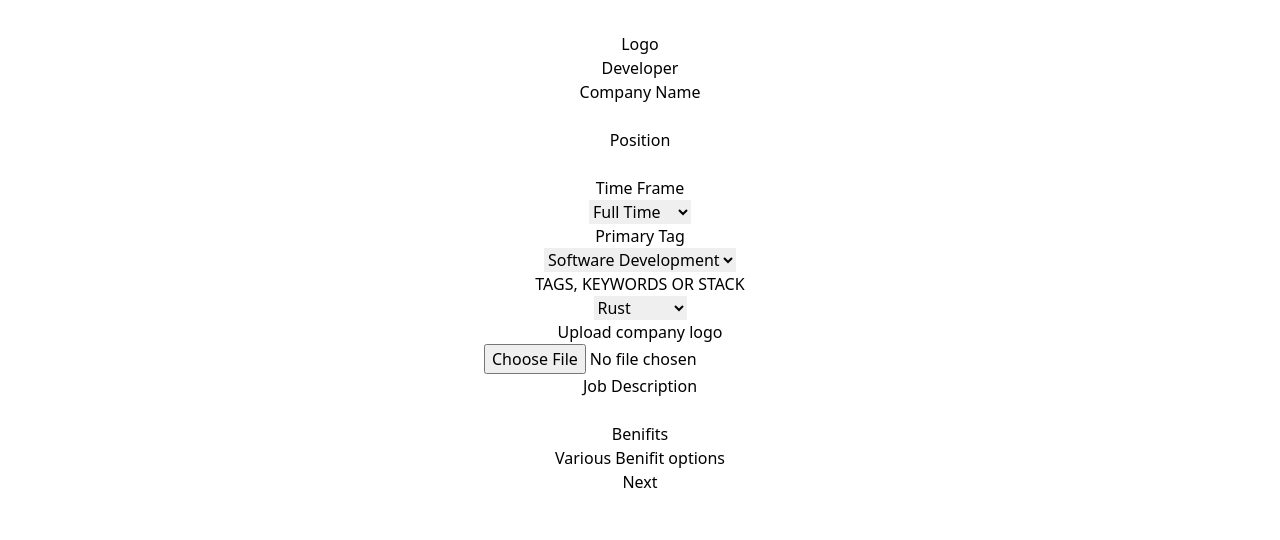
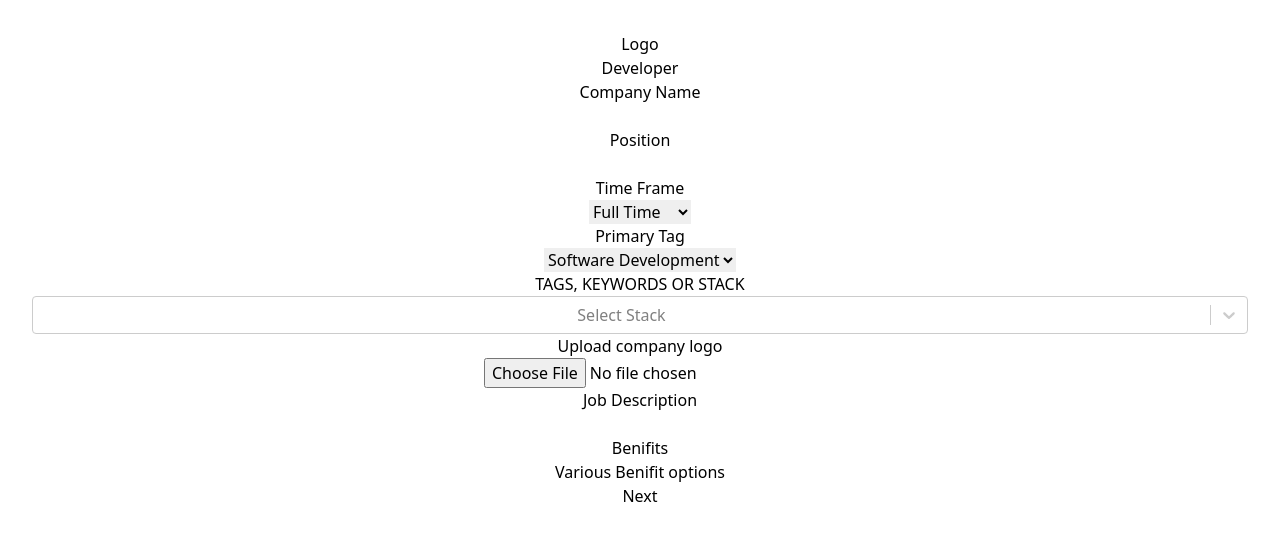
Before and after one commit to Bitshala-Incubator/worksat, a React (Vite) app in the folder client/: page /postJob in a window 1280 px wide. Shown: the top 540 px of the page. Built offline with nearby package versions, Linux system fonts and the light colour scheme.

Commit message:
minor updates and adjustments

```diff
--- a/client/package.json
+++ b/client/package.json
@@ -15,7 +15,8 @@
     "react-dom": "^18.2.0",
     "react-icons": "^4.11.0",
     "react-modal": "^3.16.1",
-    "react-router-dom": "^6.16.0"
+    "react-router-dom": "^6.16.0",
+    "react-select": "^5.7.5"
   },
   "devDependencies": {
     "@types/react": "^18.2.15",
--- a/client/src/components/browseDevs.jsx
+++ b/client/src/components/browseDevs.jsx
@@ -1,5 +1,6 @@
 // import Link from "next/link";
 import React from "react";
+import { Link } from "react-router-dom";
 
 const BrowseDevs = () => {
   return (
@@ -20,10 +21,10 @@ const BrowseDevs = () => {
           <div className="border-2">
             <div className="flex justify-between m-5">
               {/* <Link href='/pages/devProfile'> */}
-                <div>image</div>
+              <div>image</div>
               {/* </Link> */}
               {/* <Link href='/pages/devProfile'> */}
-                <div>Name/ Pseudonym</div>
+              <div>Name/ Pseudonym</div>
               {/* </Link> */}
             </div>
             <div className="m-5 p-3">
@@ -38,7 +39,9 @@ const BrowseDevs = () => {
               <li className="bg-red-300 p-5 m-2 rounded-lg">rust</li>
             </div>
             <div className="flex justify-center m-5">
-              <div className="bg-red-400 p-5 rounded-lg">Contact</div>
+              <Link to="/devProfile">
+                <div className="bg-red-400 p-5 rounded-lg">Contact</div>
+              </Link>
             </div>
           </div>
           <div className="text-center mt-5">and so on....</div>
--- a/client/src/components/browseJobs.jsx
+++ b/client/src/components/browseJobs.jsx
@@ -1,16 +1,22 @@
-import React from "react";
+import React, { useState } from "react";
 import { Link } from "react-router-dom";
 
 const BrowseJobs = () => {
+  const [search, setSearch] = useState("");
+  console.log(search);
   return (
     <div>
       <div className="flex justify-center">
         <div className="text-5xl">Browse Jobs</div>
       </div>
 
-      <div className=" flex mt-10 justify-center">
+      <div className=" flex mt-10 justify-center mb-6">
         <div className="flex-col">
-          <input placeholder="Search" className="text-black" />
+          <input
+            placeholder="Search"
+            className="text-black"
+            onChange={(e) => setSearch(e.target.value)}
+          />
           <div>Filter</div>
           <div className="flex border-white border-2 p-5 m-3">
             {/* <Link href='/pages/companyDetail'> */}
@@ -25,7 +31,7 @@ const BrowseJobs = () => {
                 Sapiente, labore!
               </div>
             </div>
-            <Link to='/jobDetail'>
+            <Link to="/jobDetail">
               <div className="bg-red-300 p-3 rounded-lg m-3">See Details</div>
             </Link>
           </div>
--- a/client/src/components/navbar.jsx
+++ b/client/src/components/navbar.jsx
@@ -5,17 +5,17 @@ import Login from "../pages/login";
 const NavBar = () => {
   return (
     <div className="flex justify-between mb-3">
-      <Link to='/'>
-      <div>Logo</div>
+      <Link to="/">
+        <div>Logo</div>
       </Link>
       <div className="flex">
         <Link to="postJob">
           <div className="bg-red-400 p-3 rounded-lg mx-3">Post a job</div>
         </Link>
         {/* <Login /> */}
-        <Link to='/devProfile'>
+        {/* <Link to='/devProfile'>
           <div className="bg-red-400 p-3 rounded-lg mx-3">Developer</div>
-        </Link>
+        </Link> */}
       </div>
     </div>
   );
--- a/client/src/pages/devProfile.jsx
+++ b/client/src/pages/devProfile.jsx
@@ -1,7 +1,34 @@
-import React from "react";
+import React, { useState } from "react";
 import { Link } from "react-router-dom";
+import Modal from "react-modal";
+
+const customStyles = {
+  content: {
+    top: "50%",
+    left: "50%",
+    right: "auto",
+    bottom: "auto",
+    marginRight: "-50%",
+    transform: "translate(-50%, -50%)",
+  },
+};
 
 const DevProfile = () => {
+  const [modalIsOpen, setIsOpen] = useState(false);
+  let subtitle;
+
+  function openModal() {
+    setIsOpen(true);
+  }
+
+  function afterOpenModal() {
+    // references are now sync'd and can be accessed.
+    subtitle.style.color = "#f00";
+  }
+
+  function closeModal() {
+    setIsOpen(false);
+  }
   return (
     <>
       <div className="flex justify-between mb-3">
@@ -9,7 +36,7 @@ const DevProfile = () => {
           <div>Logo</div>
         </Link>
         <div className="flex">
-        <Link to="/#">
+          <Link to="/#">
             <div className="bg-red-400 p-3 rounded-lg mx-3">Edit Profile</div>
           </Link>
           <Link to="/postJob">
@@ -78,9 +105,31 @@ const DevProfile = () => {
             </p>
           </div>
 
-          <div className="bg-red-400 p-3 rounded-lg mx-3 mt-5 mb-10">
+          <div
+            className="bg-red-400 p-3 rounded-lg mx-3 mt-5 mb-10"
+            onClick={openModal}
+          >
             Unlock Contact Section
           </div>
+
+          <Modal
+            isOpen={modalIsOpen}
+            onAfterOpen={afterOpenModal}
+            onRequestClose={closeModal}
+            style={customStyles}
+            contentLabel="Example Modal"
+          >
+            <h2 ref={(_subtitle) => (subtitle = _subtitle)}>Hello</h2>
+            <button onClick={closeModal}>close</button>
+            <p>The payment Page will go here</p>
+            {/* A Flag will go here if the payment gets successful, and the contact detail will be revealed */}
+            <button
+              className="bg-red-400 px-3 py-2 mt-5 rounded-lg"
+              onClick={closeModal}
+            >
+              close
+            </button>
+          </Modal>
         </div>
       </div>
     </>
--- a/client/src/pages/home.jsx
+++ b/client/src/pages/home.jsx
@@ -2,7 +2,7 @@ import React from "react";
 import { Tabs, Tab } from "../components/tabs";
 import BrowseDevs from "../components/browseDevs";
 import BrowseJobs from "../components/browseJobs";
-import Login from './login'
+import Login from "./login";
 import { Link } from "react-router-dom";
 import NavBar from "../components/navbar";
 
--- a/client/src/pages/jobDetail.jsx
+++ b/client/src/pages/jobDetail.jsx
@@ -4,17 +4,16 @@ import { Link } from "react-router-dom";
 const JobDetail = () => {
   return (
     <>
-
       <div className="flex justify-between mb-3">
-      <Link to='/'>
+        <Link to="/">
           <div>Logo</div>
         </Link>
         <div className="flex">
-        <Link to="postJob">
+          <Link to="/postJob">
             <div className="bg-red-400 p-3 rounded-lg mx-3">Post a job</div>
           </Link>
           {/* <Login /> */}
-        <Link to='/devProfile'>
+          <Link to="/devProfile">
             <div className="bg-red-400 p-3 rounded-lg mx-3">Developer</div>
           </Link>
         </div>
@@ -24,8 +23,8 @@ const JobDetail = () => {
         <dev className="text-5xl">Job Role</dev>
 
         <div>
-        Job detail Lorem, ipsum dolor sit amet consectetur adipisicing elit. Rem
-        dolores, ad eum error magni laudantium tempore quia. Esse deleniti
+          Job detail Lorem, ipsum dolor sit amet consectetur adipisicing elit.
+          Rem dolores, ad eum error magni laudantium tempore quia. Esse deleniti
           officia debitis. Amet quia possimus neque est repellat aspernatur
           officia perspiciatis.
         </div>
@@ -66,7 +65,6 @@ const JobDetail = () => {
           </div>
         </div>
 
-
         <div>What's in for you? :</div>
         <div className="flex justify-center">
           <div className="bg-gray-300 max-w-3xl p-5 rounded-lg m-5">
@@ -88,16 +86,15 @@ const JobDetail = () => {
               reprehenderit unde assumenda excepturi, enim neque adipisci rem.
               Nobis quaerat nihil possimus.
             </ul>
-
           </div>
-
-
         </div>
 
         <div>Salary</div>
         <div>$70,000 — $120,000/year</div>
 
-        <div className="bg-red-400 p-3 rounded-lg mx-3 mb-10 mt-3">Apply now</div>
+        <div className="bg-red-400 p-3 rounded-lg mx-3 mb-10 mt-3">
+          Apply now
+        </div>
       </div>
     </>
   );
--- a/client/src/pages/postJob.jsx
+++ b/client/src/pages/postJob.jsx
@@ -2,6 +2,7 @@ import React, { useState } from "react";
 import { Link } from "react-router-dom";
 import Modal from "react-modal";
 import NavBar from "../components/navbar";
+import Select from "react-select";
 
 const customStyles = {
   content: {
@@ -14,8 +15,18 @@ const customStyles = {
   },
 };
 
+const optionList = [
+  { value: "rust", label: "Rust" },
+  { value: "javascript", label: "Javascript" },
+  { value: "typescript", label: "Typescript" },
+  { value: "react.js", label: "React.js" },
+  { value: "angular.js", label: "Angular.js" },
+];
+
 const PostJob = () => {
   const [modalIsOpen, setIsOpen] = useState(false);
+  const [selectedOptions, setSelectedOptions] = useState();
+
   let subtitle;
 
   function openModal() {
@@ -29,6 +40,10 @@ const PostJob = () => {
 
   function closeModal() {
     setIsOpen(false);
+  }
+
+  function handleSelect(data) {
+    setSelectedOptions(data);
   }
 
   return (
@@ -78,15 +93,17 @@ const PostJob = () => {
         </div>
 
         <div className="my-1">TAGS, KEYWORDS OR STACK</div>
-        <div className="my-1">
-          <select className="p-2.5 text-gray-500 bg-white border rounded-md shadow-sm outline-none appearance-none focus:border-indigo-600">
-            <option>Rust</option>
-            <option>Java</option>
-            <option>Javascript</option>
-            <option>React</option>
-            <option>Node</option>
-            <option>Next</option>
-          </select>
+
+        <div className="flex justify-center">
+          <Select
+            className="w-80 "
+            options={optionList}
+            placeholder="Select Stack"
+            value={selectedOptions}
+            onChange={handleSelect}
+            isSearchable={true}
+            isMulti
+          />
         </div>
 
         <div>Upload company logo</div>
```
Also changed, not shown: client/src/components/tabs.jsx (+7 -5 lines), 1 other file (tests, documents, lock files or other folders). Lines whose indentation alone changed are shown as unchanged.
